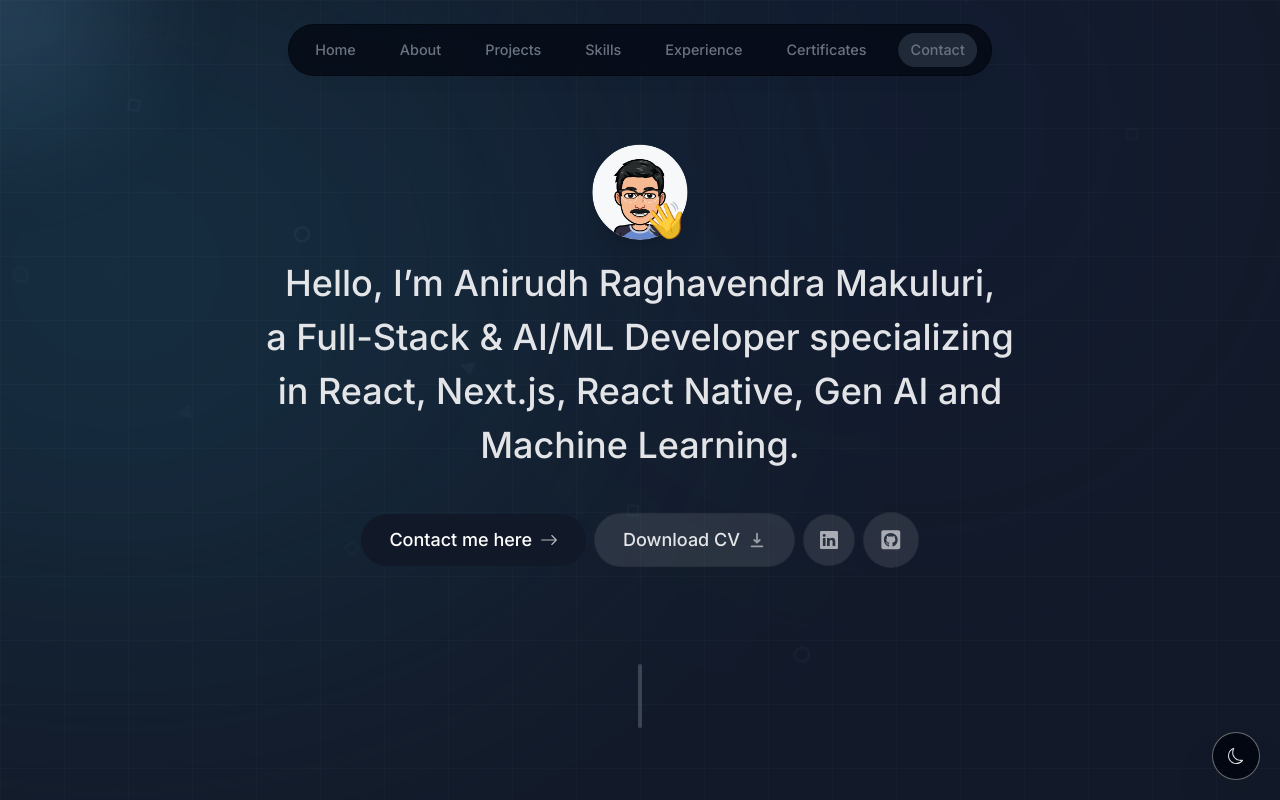
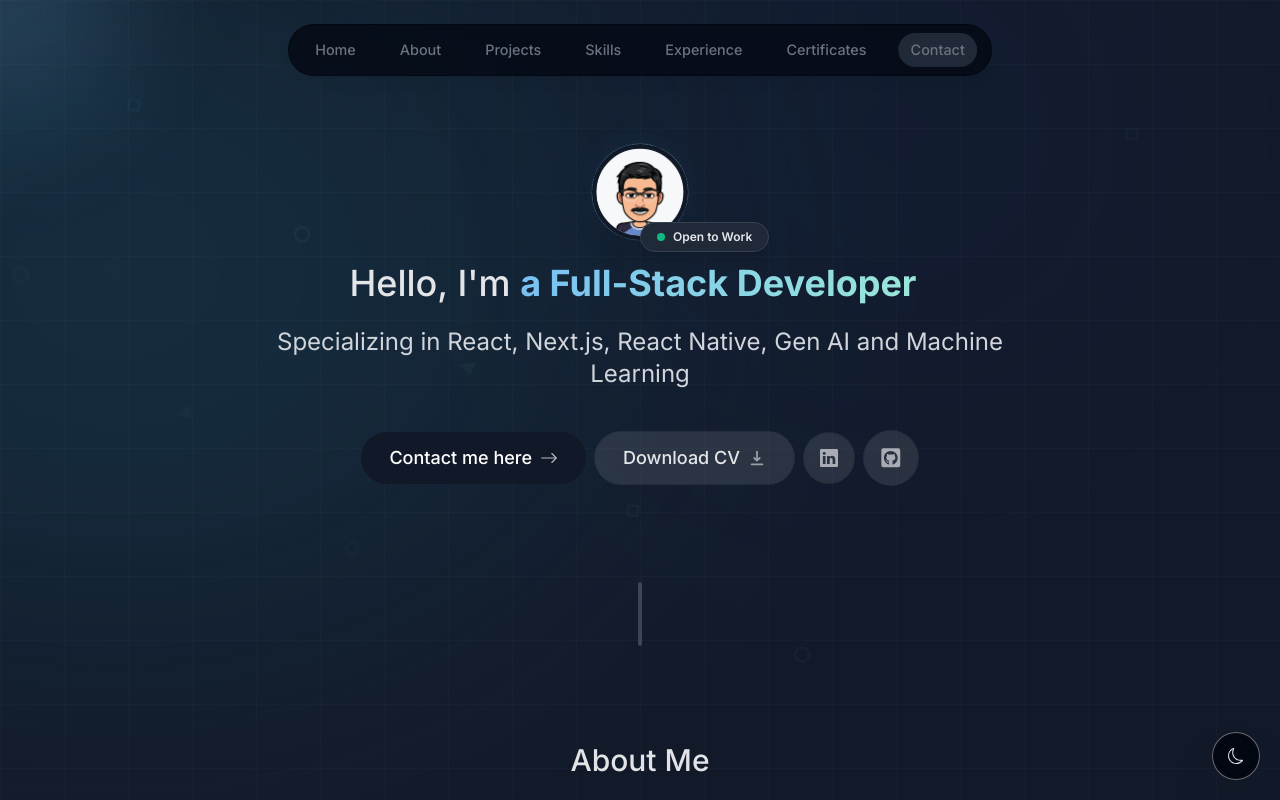
Before and after one commit to anirudh-makuluri/portfolio-website, a Next.js app: page / in a window 1280 px wide. Shown: the top 800 px of the page. Built offline with nearby package versions, Linux system fonts and the light colour scheme; no server answers.

Commit message:
improved intro

```diff
--- a/components/background.tsx
+++ b/components/background.tsx
@@ -6,14 +6,14 @@
 export default function AnimatedBackground() {
   const [mousePosition, setMousePosition] = useState({ x: 0, y: 0 });
 
-  useEffect(() => {
-    const handleMouseMove = (e: MouseEvent) => {
-      setMousePosition({ x: e.clientX, y: e.clientY });
-    };
+  // useEffect(() => {
+  //   const handleMouseMove = (e: MouseEvent) => {
+  //     setMousePosition({ x: e.clientX, y: e.clientY });
+  //   };
 
-    window.addEventListener("mousemove", handleMouseMove);
-    return () => window.removeEventListener("mousemove", handleMouseMove);
-  }, []);
+  //   window.addEventListener("mousemove", handleMouseMove);
+  //   return () => window.removeEventListener("mousemove", handleMouseMove);
+  // }, []);
 
   return (
     <div className="fixed inset-0 -z-10 overflow-hidden">
--- a/components/intro.tsx
+++ b/components/intro.tsx
@@ -7,6 +7,7 @@
 import { BsArrowRight, BsLinkedin } from "react-icons/bs";
 import { HiDownload } from "react-icons/hi";
 import { FaGithubSquare } from "react-icons/fa";
+import { TypeAnimation } from 'react-type-animation';
 import { useSectionInView } from "@/lib/hooks";
 import { useActiveSectionContext } from "@/context/active-section-context";
 import profileImg from "@/public/bitmoji.png";
@@ -23,6 +24,43 @@
     >
       <div className="flex items-center justify-center">
         <div className="relative">
+          {/* Rotating Gradient Ring */}
+          <motion.div
+            className="absolute inset-0 rounded-full"
+            style={{
+              background: "linear-gradient(45deg, #78C1F3, #9BE8D8, #78C1F3)",
+              padding: "3px",
+            }}
+            animate={{
+              rotate: 360,
+            }}
+            transition={{
+              duration: 3,
+              repeat: Infinity,
+              ease: "linear",
+            }}
+          >
+            <div className="w-full h-full rounded-full bg-gray-50 dark:bg-gray-900" />
+          </motion.div>
+
+          {/* Outer Glow */}
+          <motion.div
+            className="absolute inset-0 rounded-full opacity-50 blur-lg"
+            style={{
+              background: "radial-gradient(circle, rgba(120, 193, 243, 0.4) 0%, transparent 70%)",
+            }}
+            animate={{
+              scale: [1, 1.2, 1],
+              opacity: [0.5, 0.3, 0.5],
+            }}
+            transition={{
+              duration: 2,
+              repeat: Infinity,
+              ease: "easeInOut",
+            }}
+          />
+
+          {/* Profile Image */}
           <motion.div
             initial={{ opacity: 0, scale: 0 }}
             animate={{ opacity: 1, scale: 1 }}
@@ -31,7 +69,7 @@
               duration: 0.2,
             }}
             whileHover={{ scale: 1.1, rotate: 5 }}
-            className="cursor-pointer"
+            className="cursor-pointer relative z-10"
           >
             <Image
               src={profileImg}
@@ -40,12 +78,13 @@
               height="192"
               quality="95"
               priority={true}
-              className="h-24 w-24 rounded-full object-cover shadow-xl"
+              className="h-24 w-24 rounded-full object-cover shadow-xl border-4 border-gray-50 dark:border-gray-900"
             />
           </motion.div>
 
+          {/* Waving Hand */}
           <motion.span
-            className="absolute bottom-0 right-0 text-4xl"
+            className="absolute hidden bottom-0 right-0 text-4xl z-20"
             initial={{ opacity: 0, scale: 0 }}
             animate={{ opacity: 1, scale: 1 }}
             transition={{
@@ -54,9 +93,29 @@
               delay: 0.1,
               duration: 0.7,
             }}
+            whileHover={{
+              rotate: [0, 15, -15, 15, 0],
+              transition: { duration: 0.5 },
+            }}
           >
             👋
           </motion.span>
+
+          {/* Status Badge */}
+          <motion.div
+            className="absolute -bottom-3 left-1/2 transform -translate-x-1/2 z-20"
+            initial={{ opacity: 0, y: 10 }}
+            animate={{ opacity: 1, y: 0 }}
+            transition={{ delay: 0.4 }}
+          >
+            <div className="bg-white dark:bg-gray-800 px-4 py-1.5 rounded-full shadow-lg border border-gray-200 dark:border-gray-700 flex items-center gap-2">
+              <span className="relative flex h-2 w-2">
+                <span className="animate-ping absolute inline-flex h-full w-full rounded-full bg-emerald-400 opacity-75"></span>
+                <span className="relative inline-flex rounded-full h-2 w-2 bg-emerald-500"></span>
+              </span>
+              <span className="text-xs whitespace-nowrap font-semibold text-gray-700 dark:text-gray-200">Open to Work</span>
+            </div>
+          </motion.div>
         </div>
       </div>
 
@@ -65,9 +124,27 @@
         initial={{ opacity: 0, y: 100 }}
         animate={{ opacity: 1, y: 0 }}
       >
-        <span>
-           Hello, I’m Anirudh Raghavendra Makuluri, <br></br> a Full-Stack & AI/ML Developer specializing in React,
-		   Next.js, React Native, Gen AI and Machine Learning.
+        <span className="block mb-2">
+          Hello, I'm{" "}
+          <TypeAnimation
+            sequence={[
+              'Anirudh Raghavendra Makuluri',
+              2000,
+              'a Full-Stack Developer',
+              2000,
+              'an AI/ML Engineer',
+              2000,
+              'a Problem Solver',
+              2000,
+            ]}
+            wrapper="span"
+            speed={50}
+            className="bg-gradient-to-r from-[#78C1F3] to-[#9BE8D8] bg-clip-text text-transparent font-bold"
+            repeat={Infinity}
+          />
+        </span>
+        <span className="block text-lg sm:text-2xl text-gray-700 dark:text-gray-300 font-normal mt-4">
+          Specializing in React, Next.js, React Native, Gen AI and Machine Learning
         </span>
       </motion.h1>
 
--- a/lib/data.ts
+++ b/lib/data.ts
@@ -136,6 +136,7 @@
 	"Tailwind CSS",
 	"Firebase",
 	"MSSQL",
+	"Neo4j",
 	".Net",
 	"Google Cloud Platform",
 	"Oracle Cloud Infrastructure",
@@ -149,6 +150,7 @@
 	"Framer Motion",
 	"Gen AI",
 	"Langchain",
+	"Zep",
 	"Tensorflow",
 	"Scikit-Learn",
 	"XGBoost"
@@ -158,8 +160,8 @@
 	"Frontend": ["React.js", "Next.js", "TypeScript", "JavaScript", "Tailwind CSS", "Redux", "Framer Motion"],
 	"Mobile": ["React Native", "CodePush", "Firebase Cloud Messaging", "Fastlane"],
 	"Backend": ["Node.js", ".Net", "C#", "Java", "Socket.IO", "WebRTC"],
-	"Database & Cloud": ["Firebase", "MSSQL", "Google Cloud Platform", "Oracle Cloud Infrastructure"],
-	"AI & Machine Learning": ["Gen AI", "Langchain", "Tensorflow", "Scikit-Learn", "XGBoost"]
+	"Database & Cloud": ["Firebase", "MSSQL", "Neo4j", "Google Cloud Platform", "Oracle Cloud Infrastructure"],
+	"AI & Machine Learning": ["Gen AI", "Langchain", "Zep", "Tensorflow", "Scikit-Learn", "XGBoost"]
 } as const;
 
 export const certificatesData = [
--- a/package.json
+++ b/package.json
@@ -27,6 +27,7 @@
     "react-hot-toast": "^2.4.1",
     "react-icons": "^4.10.1",
     "react-intersection-observer": "^9.5.2",
+    "react-type-animation": "^3.2.0",
     "react-vertical-timeline-component": "^3.6.0",
     "resend": "^0.16.0",
     "tailwindcss": "3.3.2",
```
Also changed, not shown: 1 other file (tests, documents, lock files or other folders).
